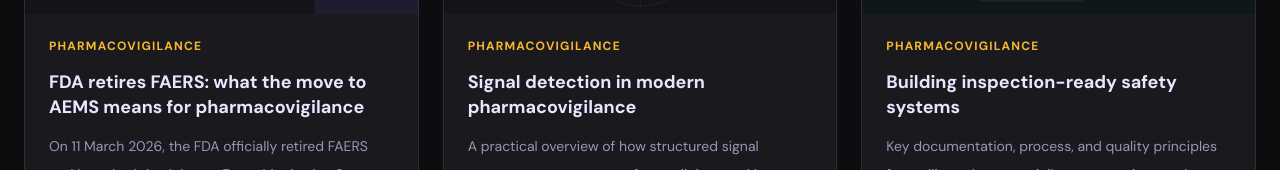
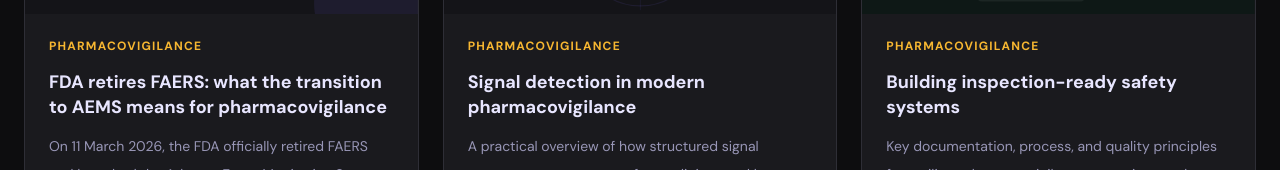
Before and after one commit to albanamarkaj-commits/qualivio, a Next.js app: page / in a window 1280 px wide. Shown: the part 2288-2458 px from the top of the page. Built offline with nearby package versions, Linux system fonts and the light colour scheme.

Commit message:
Change move to transition in FAERS article title

```diff
--- a/src/data/articles.ts
+++ b/src/data/articles.ts
@@ -1,6 +1,6 @@
 export const articles = [
   {
-    title: "FDA retires FAERS: what the move to AEMS means for pharmacovigilance",
+    title: "FDA retires FAERS: what the transition to AEMS means for pharmacovigilance",
     category: "Pharmacovigilance",
     excerpt:
       "On 11 March 2026, the FDA officially retired FAERS and launched the Adverse Event Monitoring System. Here is what changed, what it means for PV professionals, and where the industry is heading.",
```
